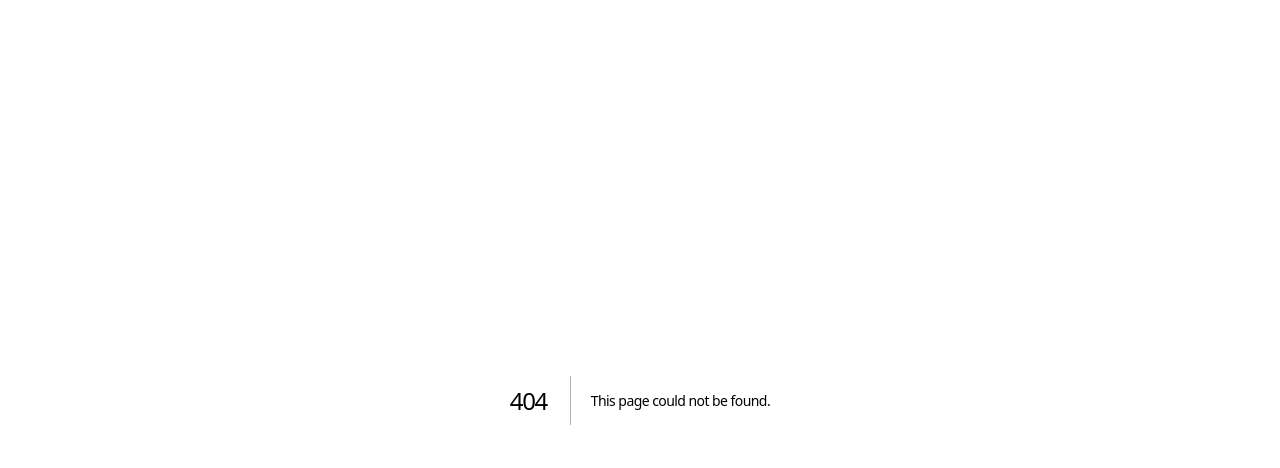
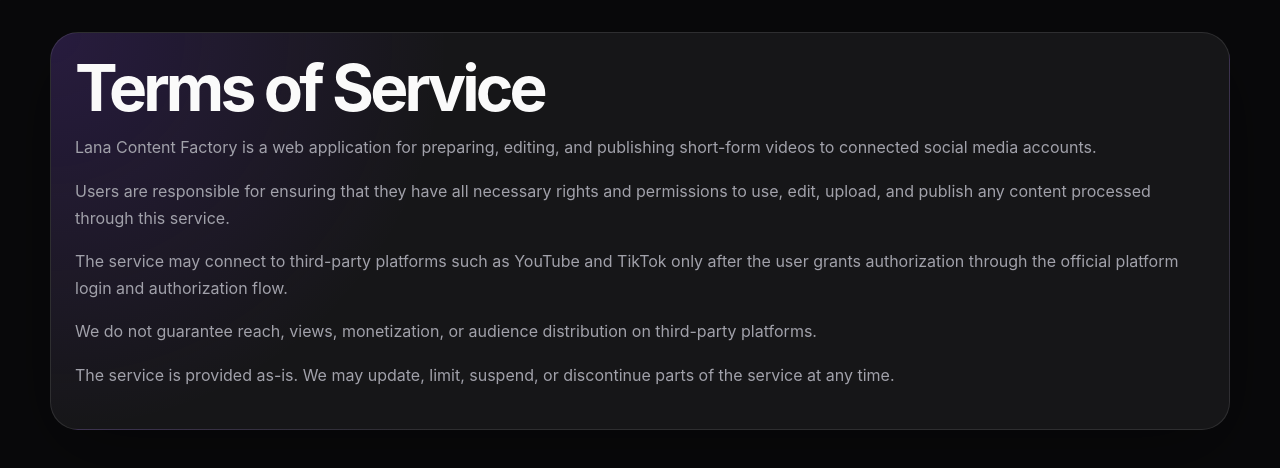
Before and after one commit to k4hr/gidegide, a Next.js app: page /terms in a window 1280 px wide. Before the commit this address had no page. Shown: the top 468 px of the page. Built offline with nearby package versions, Linux system fonts and the light colour scheme.

Commit message:
Create page.tsx

```diff
--- /dev/null
+++ b/app/terms/page.tsx
@@ -0,0 +1,38 @@
+export default function TermsPage() {
+  return (
+    <main className="page">
+      <div className="shell">
+        <section className="card">
+          <h1>Terms of Service</h1>
+
+          <p>
+            Lana Content Factory is a web application for preparing, editing,
+            and publishing short-form videos to connected social media accounts.
+          </p>
+
+          <p>
+            Users are responsible for ensuring that they have all necessary
+            rights and permissions to use, edit, upload, and publish any content
+            processed through this service.
+          </p>
+
+          <p>
+            The service may connect to third-party platforms such as YouTube and
+            TikTok only after the user grants authorization through the official
+            platform login and authorization flow.
+          </p>
+
+          <p>
+            We do not guarantee reach, views, monetization, or audience
+            distribution on third-party platforms.
+          </p>
+
+          <p>
+            The service is provided as-is. We may update, limit, suspend, or
+            discontinue parts of the service at any time.
+          </p>
+        </section>
+      </div>
+    </main>
+  );
+}
```
